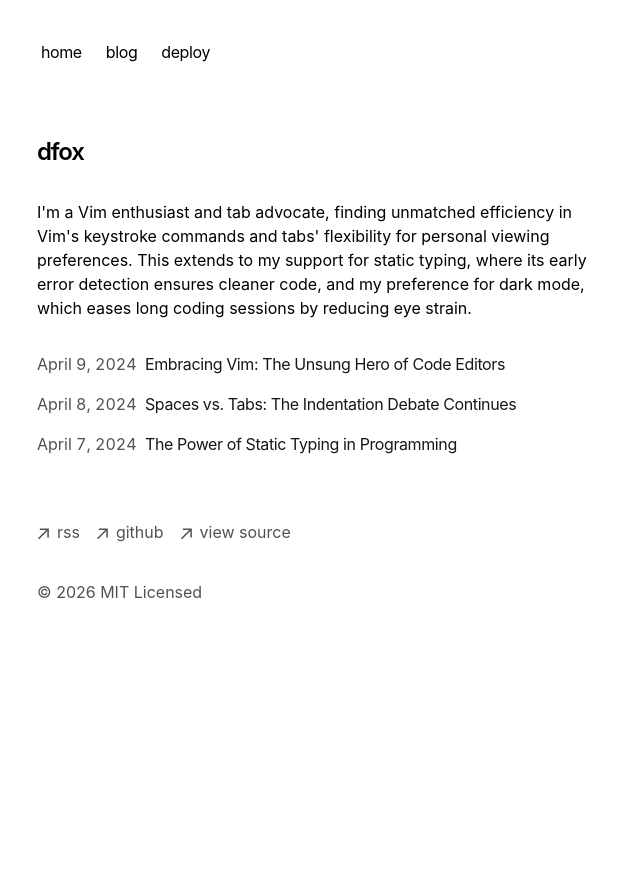
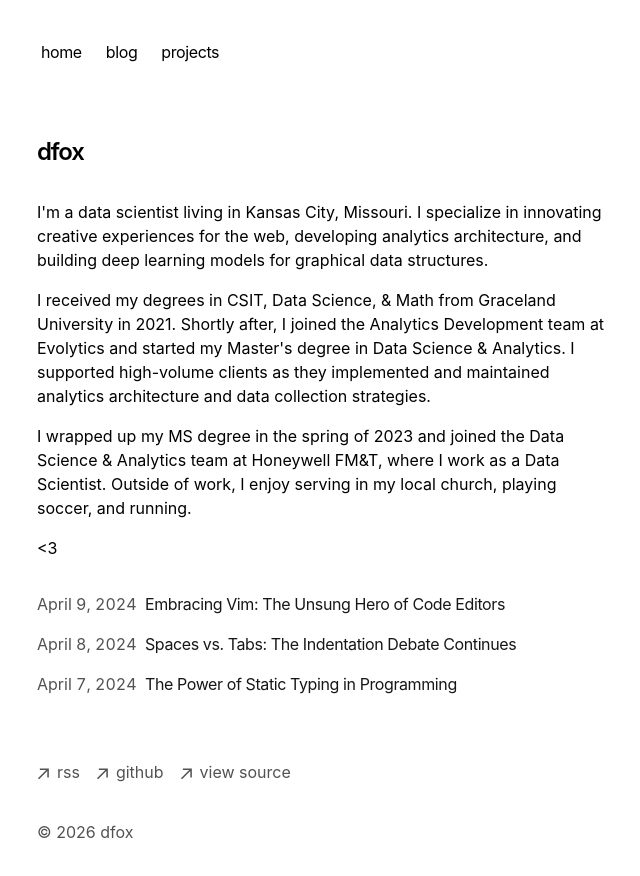
Before and after one commit to dylanfox5/next-dfox, a Next.js app: page / in a window 1280 px wide. Shown: the top 876 px of the page, without its empty margins (315-955 px from the left). Before the commit the page ends 800 px from the top, so only its background shows below. Built offline with nearby package versions, Linux system fonts and the light colour scheme.

Commit message:
making more changes

```diff
--- a/app/blog/page.tsx
+++ b/app/blog/page.tsx
@@ -8,7 +8,7 @@ export const metadata = {
 export default function Page() {
   return (
     <section>
-      <h1 className="font-semibold text-2xl mb-8 tracking-tighter">My Blog</h1>
+      <h1 className="font-semibold text-2xl mb-8 tracking-tighter">Blog</h1>
       <BlogPosts />
     </section>
   )
--- a/app/components/footer.tsx
+++ b/app/components/footer.tsx
@@ -54,7 +54,7 @@ export default function Footer() {
         </li>
       </ul>
       <p className="mt-8 text-neutral-600 dark:text-neutral-300">
-        © {new Date().getFullYear()} MIT Licensed
+        © {new Date().getFullYear()} dfox
       </p>
     </footer>
   )
--- a/app/components/nav.tsx
+++ b/app/components/nav.tsx
@@ -7,8 +7,8 @@ const navItems = {
   '/blog': {
     name: 'blog',
   },
-  'https://vercel.com/templates/next.js/portfolio-starter-kit': {
-    name: 'deploy',
+  '/projects': {
+    name: 'projects',
   },
 }
 
--- a/app/layout.tsx
+++ b/app/layout.tsx
@@ -11,8 +11,8 @@ import { baseUrl } from './sitemap'
 export const metadata: Metadata = {
   metadataBase: new URL(baseUrl),
   title: {
-    default: 'Dylan Fox',
-    template: '%s | Dylan Fox',
+    default: 'dfox',
+    template: '%s | dfox',
   },
   description: 'This is Dylan Fox\'s Portfolio.',
   openGraph: {
--- a/app/not-found.tsx
+++ b/app/not-found.tsx
@@ -2,7 +2,7 @@ export default function NotFound() {
   return (
     <section>
       <h1 className="mb-8 text-2xl font-semibold tracking-tighter">
-        404 - Page Not Found
+        404 Page Not Found
       </h1>
       <p className="mb-4">
        Try again
--- a/app/page.tsx
+++ b/app/page.tsx
@@ -1,21 +1,26 @@
-import { BlogPosts } from 'app/components/posts'
+import { BlogPosts } from "app/components/posts";
 
 export default function Page() {
   return (
     <section>
-      <h1 className="mb-8 text-2xl font-semibold tracking-tighter">
-        dfox
-      </h1>
+      <h1 className="mb-8 text-2xl font-semibold tracking-tighter">dfox</h1>
       <p className="mb-4">
-        {`I'm a Vim enthusiast and tab advocate, finding unmatched efficiency in
-        Vim's keystroke commands and tabs' flexibility for personal viewing
-        preferences. This extends to my support for static typing, where its
-        early error detection ensures cleaner code, and my preference for dark
-        mode, which eases long coding sessions by reducing eye strain.`}
+        {`I'm a data scientist living in Kansas City, Missouri. I specialize in innovating creative experiences for the web, developing analytics architecture, and
+          building deep learning models for graphical data structures.`}
       </p>
+      <p className="mb-4">
+        {`I received my degrees in CSIT, Data Science, & Math from Graceland University in 2021. Shortly after, I joined the Analytics Development team at Evolytics
+          and started my Master's degree in Data Science & Analytics. I supported high-volume clients as they implemented and maintained analytics architecture and
+          data collection strategies.`}
+      </p>
+      <p className="mb-4">
+        {`I wrapped up my MS degree in the spring of 2023 and joined the Data Science & Analytics team at Honeywell FM&T, where I work as a Data Scientist. Outside of
+          work, I enjoy serving in my local church, playing soccer, and running.`}
+      </p>
+      <p>{`<3`}</p>
       <div className="my-8">
         <BlogPosts />
       </div>
     </section>
-  )
+  );
 }
```
